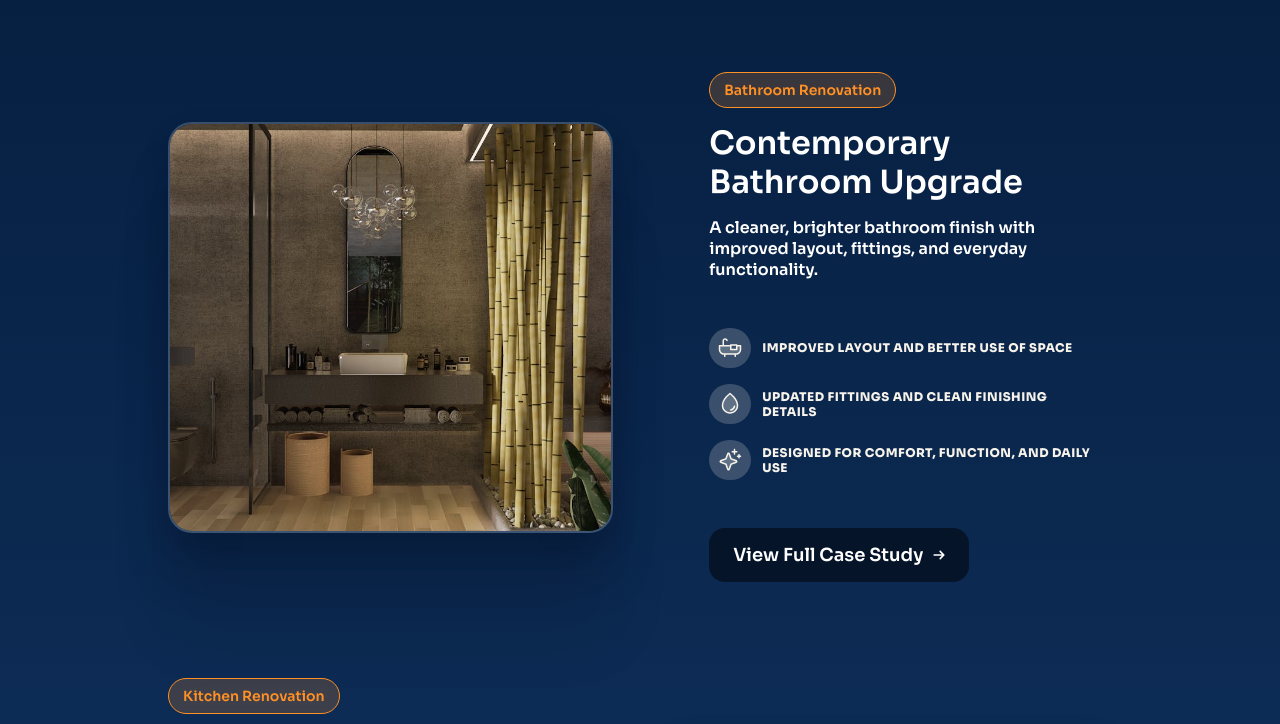
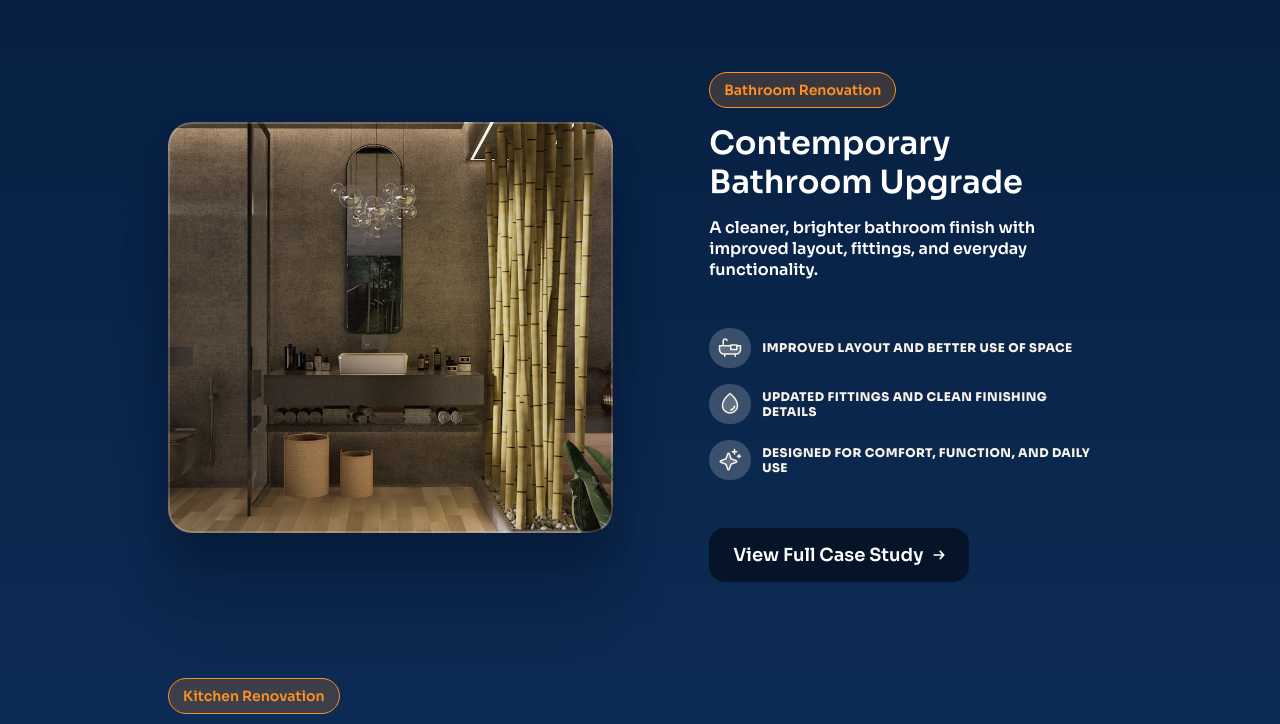
Before and after one commit to wis3man-gt/Elle-Kris, a plain HTML site: page index.html in a window 1280 px wide. Shown: the part 3460-4184 px from the top of the page. Drawn offline with Linux system fonts and the light colour scheme.

Commit message:
Refine project image frame styling

```diff
--- a/css/sections/projects.css
+++ b/css/sections/projects.css
@@ -89,11 +89,20 @@
 .projects__img-wrap {
   position: relative;
   border-radius: var(--r-section);
-  border: 2px solid rgba(255, 255, 255, 0.2);
   overflow: hidden;
   box-shadow: var(--shadow-project);
   aspect-ratio: 13 / 12;
   transition: transform 0.6s ease;
+}
+
+.projects__img-wrap::after {
+  content: '';
+  position: absolute;
+  inset: 0;
+  border: 2px solid rgba(255, 255, 255, 0.2);
+  border-radius: inherit;
+  pointer-events: none;
+  z-index: 1;
 }
 
 .projects__img {
```
